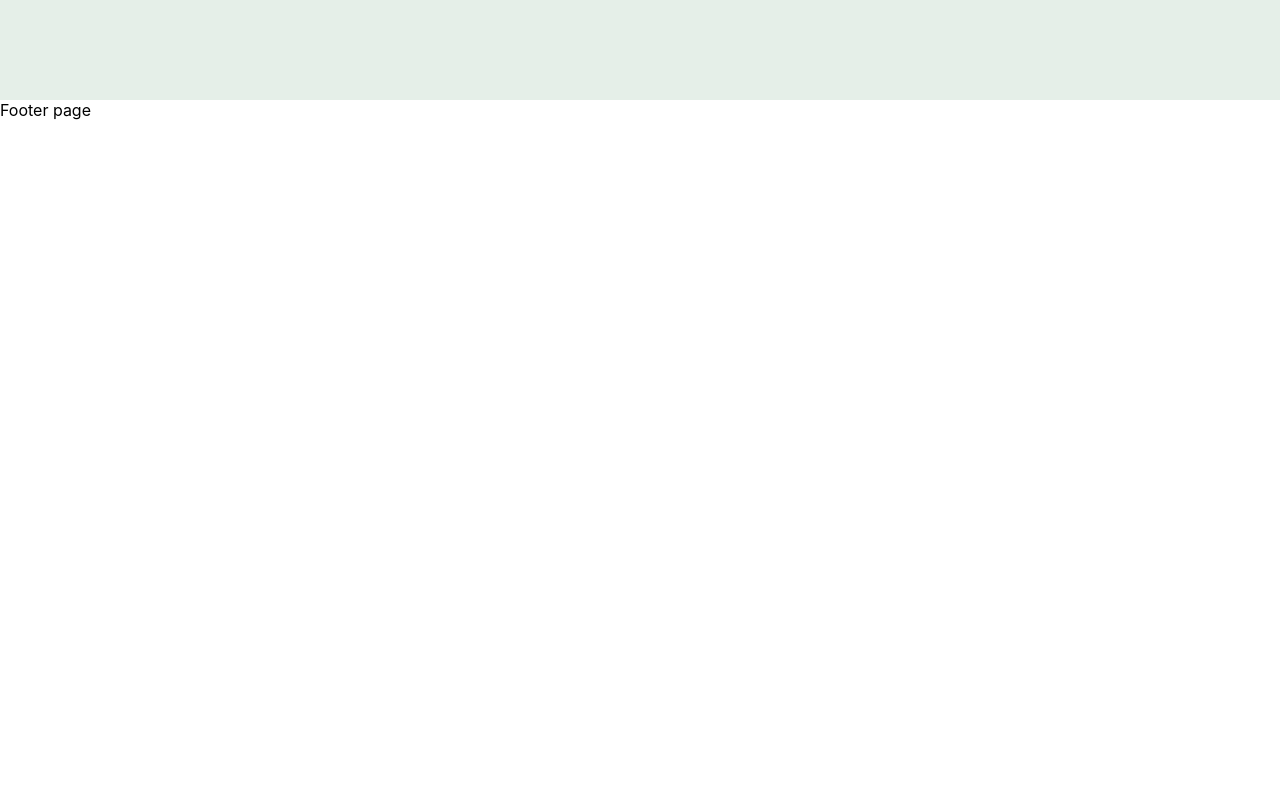
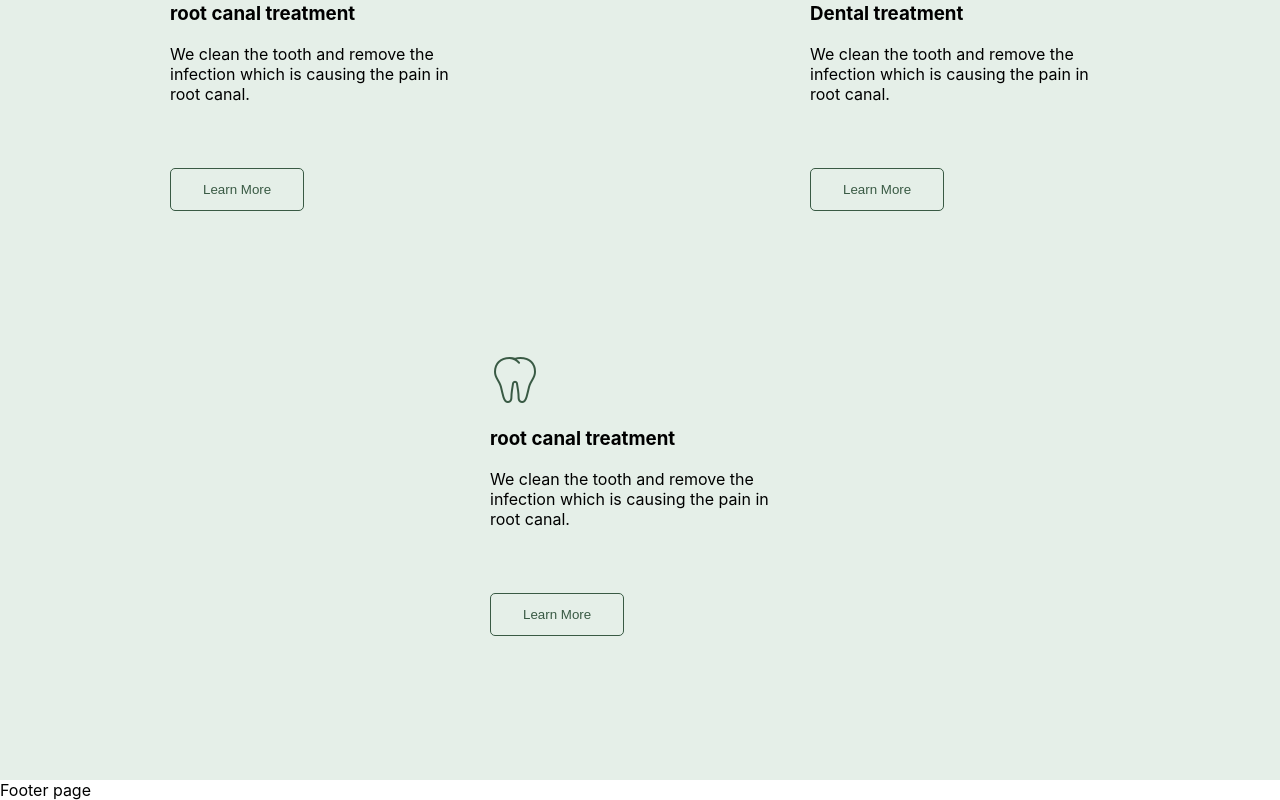
Before and after one commit to MuhammadTurkmen/Dental-Landing-Page-React, a React (Create React App) app: page / in a window 1280 px wide. Shown: the part 2155-2955 px from the top of the page. Before the commit the page ends 2275 px from the top, so only its background shows below. Built offline with nearby package versions, Linux system fonts and the light colour scheme.

Commit message:
adding transition

```diff
--- a/src/components/Services.js
+++ b/src/components/Services.js
@@ -23,11 +23,10 @@ function Services() {
               <img src={tooth} alt={name} />
               <h3>{name}</h3>
               <p>{desc}</p>
+              <button className="btn">Learn More</button>
             </div>
           );
         })}
-
-        <div className="card"></div>
       </div>
     </Wrapper>
   );
@@ -73,15 +72,39 @@ const Wrapper = styled.div`
   }
 
   .card-container {
+    margin-top: 3rem;
     display: flex;
     flex-wrap: wrap;
     justify-content: center;
     align-items: center;
+    gap: 3rem;
   }
 
   .card {
-    width: 350px;
+    border-radius: 1rem;
+    width: 300px;
     margin: 0 auto;
+    padding: 3rem;
+    text-align: start;
+  }
+  .card:hover {
+    box-shadow: 0px 11px 15px 0px rgba(57, 90, 68, 0.3);
+  }
+
+  .btn {
+    margin-top: 3rem;
+    padding: 0.8rem 2rem;
+    border-radius: 5px;
+    border: none;
+    color: var(--dark-green, #395a44);
+    background-color: #e5efe8;
+    border: 1px solid #395a44;
+    transition: all 0.3s ease-in-out;
+  }
+
+  .btn:hover {
+    background-color: #395a44;
+    color: #e5efe8;
   }
 `;
 
```
